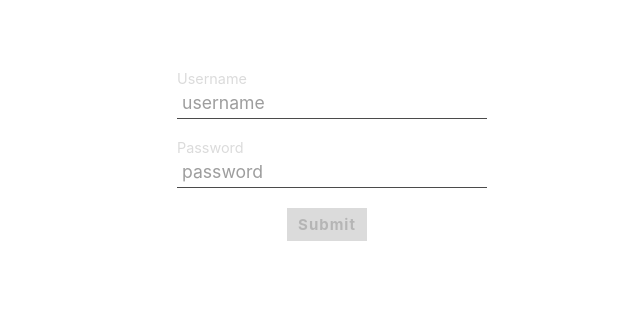
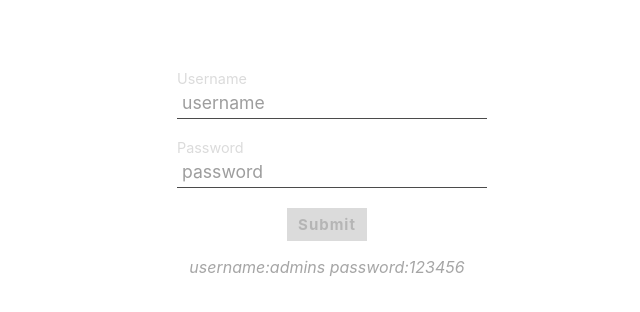
Before and after one commit to Mildza/Weather-Forecast, a React (Create React App) app in the folder frontend/: page / in a window 1280 px wide. Shown: the top 312 px of the page, without its empty margins (313-953 px from the left). Built offline with nearby package versions, Linux system fonts and the light colour scheme.

Commit message:
username expose

```diff
--- a/frontend/src/pages/login/Login.js
+++ b/frontend/src/pages/login/Login.js
@@ -73,6 +73,9 @@ const Login = () => {
         <div className="button">
           <Button disabled={!formValid}>Submit</Button>
         </div>
+        <div className="secret">
+          <p>username:admins password:123456</p>
+        </div>
       </form>
     </div>
   );
--- a/frontend/src/pages/login/Login.scss
+++ b/frontend/src/pages/login/Login.scss
@@ -31,4 +31,9 @@
     margin: 0px;
     font-size: 0.9em;
   }
+  .secret {
+    text-align: center;
+    color: grey;
+    font-style: italic;
+  }
 }
```
